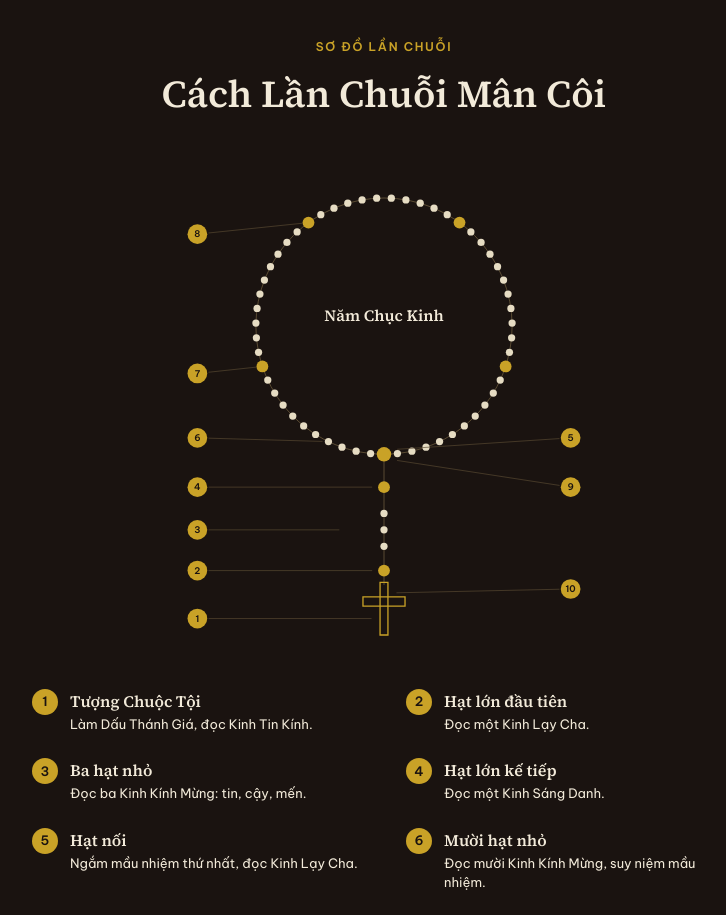
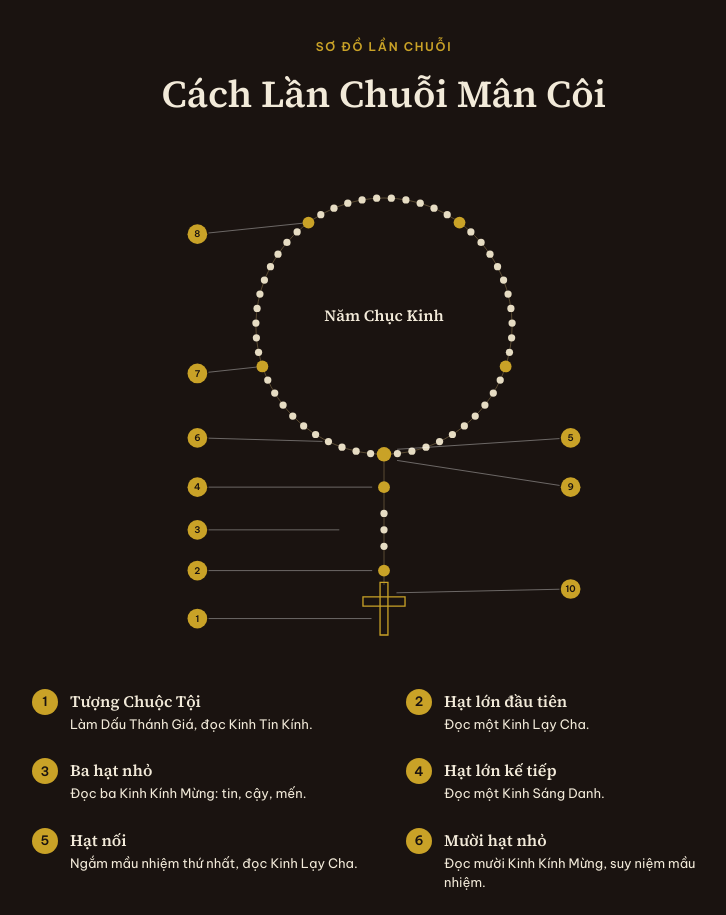
Before and after one commit to minhofgod/visual-rosary, a React (Vite) app: page / in a window 1280 px wide. Shown: the part 820-1735 px from the top of the page, without its empty margins (256-982 px from the left). Built offline with nearby package versions, Linux system fonts and the light colour scheme.

Commit message:
Make the diagram's callout lines white for visibility on dark background
The connector lines from each numbered step to its bead were a muted brown
that barely showed up against the #1a1310 panel. White at 55% opacity.

```diff
--- a/src/components/RosaryDiagram.tsx
+++ b/src/components/RosaryDiagram.tsx
@@ -224,7 +224,7 @@ export function RosaryDiagram({ displayLang }: Props) {
                   y1={c.ly + uy * 17}
                   x2={c.tx - ux * 9}
                   y2={c.ty - uy * 9}
-                  stroke={isActive ? GOLD : '#5b4c33'}
+                  stroke={isActive ? GOLD : 'rgba(255, 255, 255, 0.55)'}
                   strokeWidth={isActive ? 1.5 : 1}
                 />
                 <circle cx={c.lx} cy={c.ly} r={isActive ? 17 : 15} fill={GOLD} style={{ transition: 'r 0.15s ease' }} />
```
